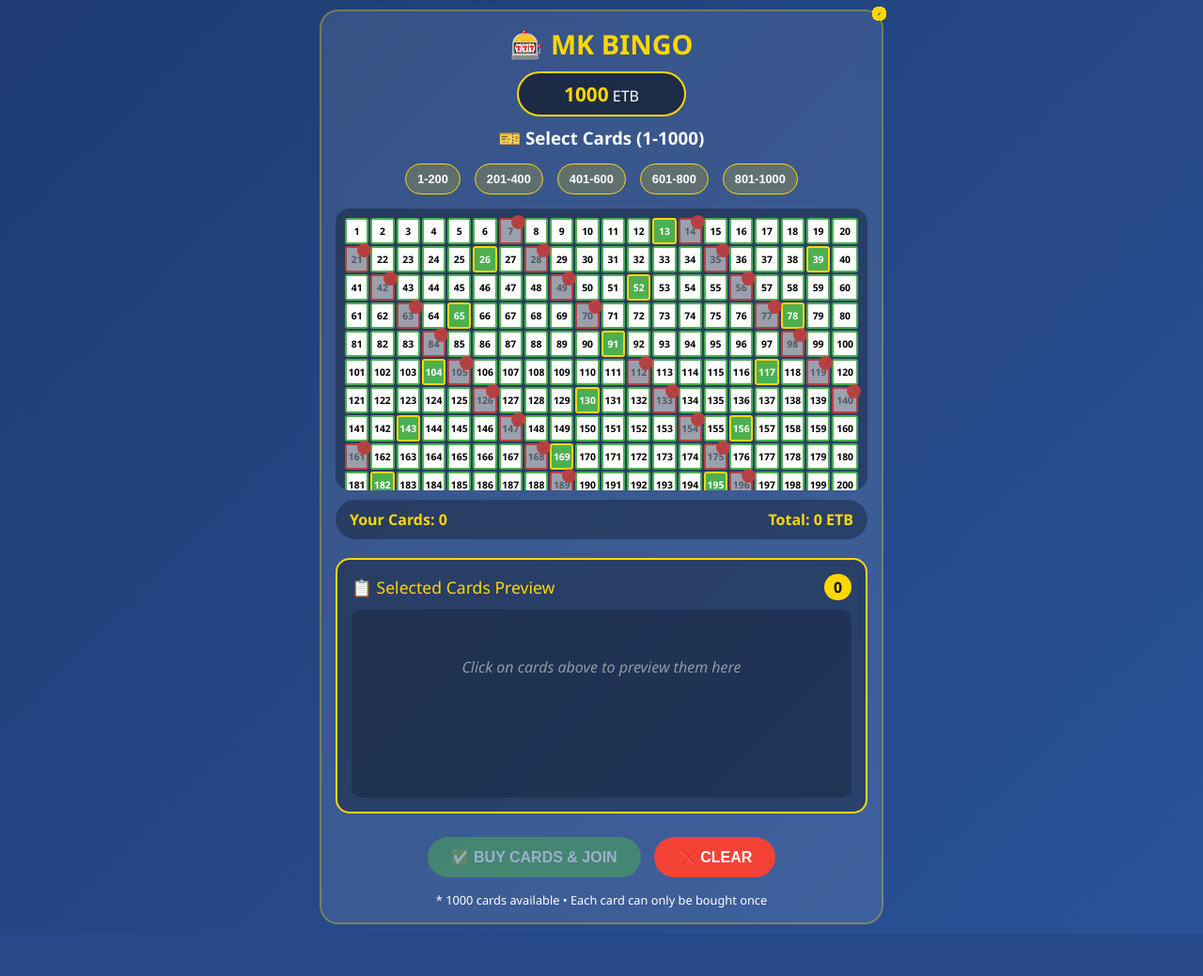
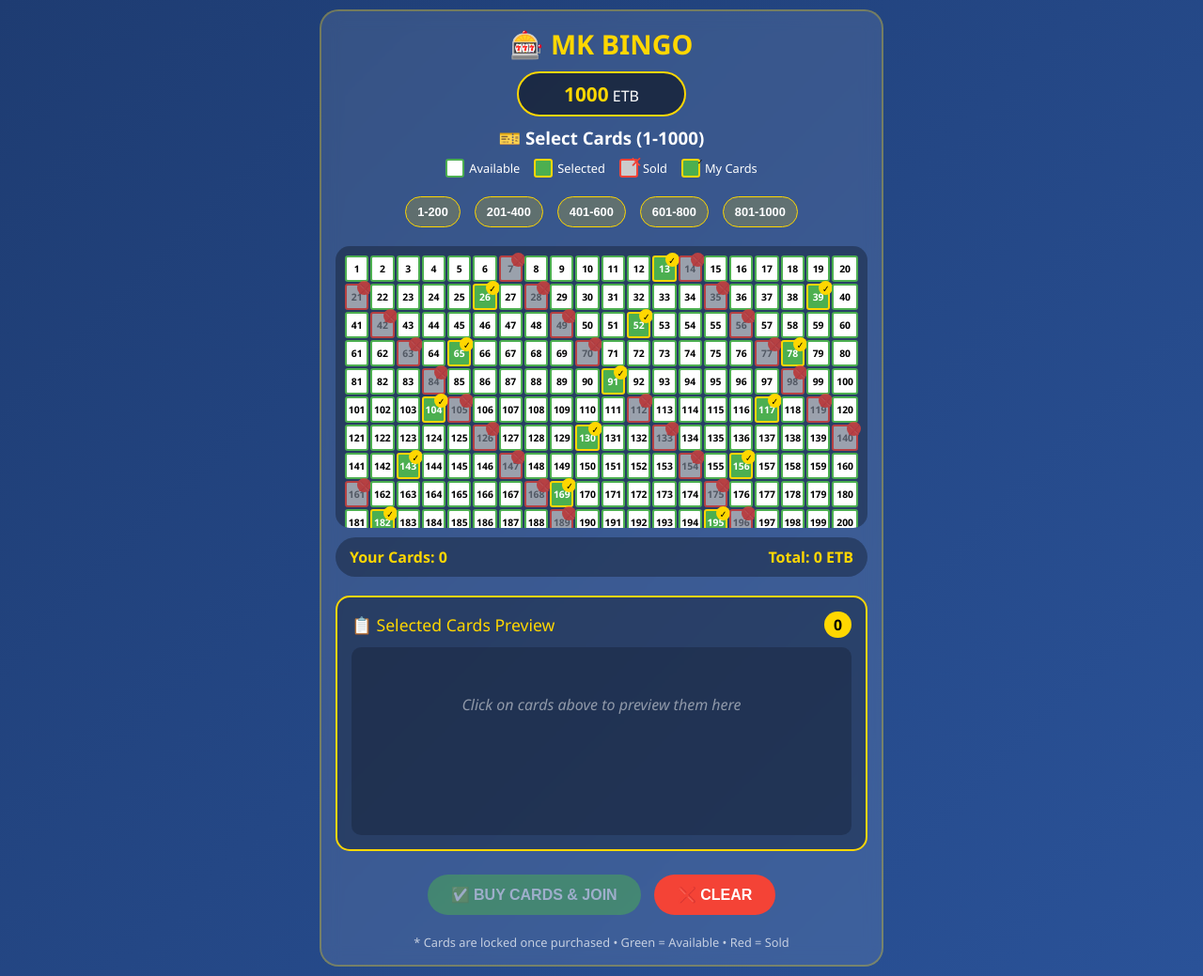
Before and after one commit to suedawel900-collab/Testbingo, a Flask app: page / in a window 1280 px wide. Shown: the whole page at 94% size. Before the commit the page ends 994 px from the top, so only its background shows below. Run offline with Flask 3, Linux system fonts and the light colour scheme; data that the repository does not hold is empty.

Commit message:
Update index.html

```diff
--- a/templates/index.html
+++ b/templates/index.html
@@ -3,7 +3,7 @@
 <head>
     <meta charset="UTF-8">
     <meta name="viewport" content="width=device-width, initial-scale=1.0, maximum-scale=1.0, user-scalable=no">
-    <title>MK BINGO - Card Preview Fixed</title>
+    <title>MK BINGO - Card Selection</title>
     <style>
         * {
             box-sizing: border-box;
@@ -53,7 +53,211 @@
             color: gold;
         }
 
-        /* ===== CARD PREVIEW SECTION - FIXED ===== */
+        /* Range Selector */
+        .range-selector {
+            display: flex;
+            gap: 5px;
+            flex-wrap: wrap;
+            justify-content: center;
+            margin: 15px 0;
+        }
+
+        .range-btn {
+            padding: 8px 12px;
+            font-size: 0.8em;
+            background: rgba(255,215,0,0.2);
+            border: 1px solid gold;
+            border-radius: 20px;
+            color: white;
+            cursor: pointer;
+            font-weight: bold;
+        }
+
+        .range-btn:hover {
+            background: gold;
+            color: black;
+        }
+
+        /* ===== CARD GRID - 1000 CARDS ===== */
+        .grid-container {
+            background: rgba(0,0,0,0.3);
+            border-radius: 15px;
+            padding: 10px;
+            margin: 10px 0;
+            max-height: 300px;
+            overflow-y: auto;
+        }
+
+        #grid {
+            display: grid;
+            grid-template-columns: repeat(20, 1fr);
+            gap: 2px;
+        }
+
+        /* CARD STATES - VISUALLY DISTINCT */
+        .box {
+            padding: 5px 0;
+            font-size: 0.65em;
+            text-align: center;
+            border-radius: 3px;
+            font-weight: bold;
+            transition: all 0.2s;
+            position: relative;
+        }
+
+        /* AVAILABLE - Can be bought */
+        .box.available {
+            background: white;
+            color: black;
+            border: 2px solid #4CAF50;
+            cursor: pointer;
+        }
+
+        .box.available:hover {
+            background: #4CAF50;
+            color: white;
+            transform: scale(1.1);
+            z-index: 10;
+        }
+
+        /* SELECTED - In your cart */
+        .box.selected {
+            background: #4CAF50;
+            color: white;
+            border: 2px solid gold;
+            cursor: pointer;
+        }
+
+        /* PURCHASED BY OTHERS - CANNOT BUY */
+        .box.purchased {
+            background: #cccccc;
+            color: #666666;
+            border: 2px solid #f44336;
+            cursor: not-allowed;
+            opacity: 0.7;
+            position: relative;
+        }
+
+        .box.purchased::after {
+            content: "❌";
+            position: absolute;
+            top: -5px;
+            right: -5px;
+            font-size: 10px;
+            background: #f44336;
+            color: white;
+            border-radius: 50%;
+            width: 15px;
+            height: 15px;
+            display: flex;
+            align-items: center;
+            justify-content: center;
+        }
+
+        /* YOUR OWN PURCHASED CARDS */
+        .box.own-purchased {
+            background: #4CAF50;
+            color: white;
+            border: 2px solid gold;
+            cursor: default;
+            opacity: 1;
+            position: relative;
+        }
+
+        .box.own-purchased::after {
+            content: "✓";
+            position: absolute;
+            top: -5px;
+            right: -5px;
+            font-size: 10px;
+            background: gold;
+            color: black;
+            border-radius: 50%;
+            width: 15px;
+            height: 15px;
+            display: flex;
+            align-items: center;
+            justify-content: center;
+        }
+
+        /* Legend */
+        .legend {
+            display: flex;
+            gap: 15px;
+            justify-content: center;
+            margin: 10px 0;
+            font-size: 0.8em;
+            flex-wrap: wrap;
+        }
+
+        .legend-item {
+            display: flex;
+            align-items: center;
+            gap: 5px;
+        }
+
+        .legend-color {
+            width: 20px;
+            height: 20px;
+            border-radius: 3px;
+        }
+
+        .color-available {
+            background: white;
+            border: 2px solid #4CAF50;
+        }
+
+        .color-selected {
+            background: #4CAF50;
+            border: 2px solid gold;
+        }
+
+        .color-purchased {
+            background: #cccccc;
+            border: 2px solid #f44336;
+            position: relative;
+        }
+
+        .color-purchased::after {
+            content: "❌";
+            position: absolute;
+            top: -5px;
+            right: -5px;
+            font-size: 8px;
+        }
+
+        .color-mine {
+            background: #4CAF50;
+            border: 2px solid gold;
+            position: relative;
+        }
+
+        .color-mine::after {
+            content: "✓";
+            position: absolute;
+            top: -5px;
+            right: -5px;
+            font-size: 8px;
+            color: black;
+        }
+
+        /* Summary Bar */
+        .summary-bar {
+            display: flex;
+            justify-content: space-between;
+            background: rgba(0,0,0,0.3);
+            padding: 10px 15px;
+            border-radius: 30px;
+            margin: 10px 0;
+            font-size: 1em;
+            font-weight: bold;
+        }
+
+        .summary-bar span {
+            color: gold;
+        }
+
+        /* Preview Section */
         .preview-section {
             margin: 20px 0;
             padding: 15px;
@@ -157,149 +361,6 @@
             font-style: italic;
         }
 
-        /* ===== 1000 CARD GRID ===== */
-        .grid-container {
-            background: rgba(0,0,0,0.3);
-            border-radius: 15px;
-            padding: 10px;
-            margin: 10px 0;
-            max-height: 300px;
-            overflow-y: auto;
-        }
-
-        #grid {
-            display: grid;
-            grid-template-columns: repeat(20, 1fr);
-            gap: 2px;
-        }
-
-        .box {
-            background: white;
-            color: black;
-            padding: 5px 0;
-            font-size: 0.65em;
-            text-align: center;
-            cursor: pointer;
-            border-radius: 3px;
-            border: 2px solid transparent;
-            font-weight: bold;
-            transition: all 0.2s;
-        }
-
-        /* AVAILABLE CARDS - Can be selected */
-        .box.available {
-            background: white;
-            border-color: #4CAF50;
-        }
-
-        .box.available:hover {
-            background: #4CAF50;
-            color: white;
-            transform: scale(1.1);
-            z-index: 10;
-        }
-
-        /* SELECTED CARDS - Currently in cart */
-        .box.selected {
-            background: #4CAF50;
-            color: white;
-            border-color: gold;
-        }
-
-        /* PURCHASED CARDS - CANNOT be selected by anyone */
-        .box.purchased {
-            background: #cccccc;
-            color: #666666;
-            cursor: not-allowed;
-            border-color: #f44336;
-            opacity: 0.7;
-            position: relative;
-            pointer-events: none; /* Prevents any clicks */
-        }
-
-        .box.purchased::after {
-            content: "❌";
-            position: absolute;
-            top: -5px;
-            right: -5px;
-            font-size: 0.6em;
-            background: #f44336;
-            color: white;
-            border-radius: 50%;
-            width: 15px;
-            height: 15px;
-            display: flex;
-            align-items: center;
-            justify-content: center;
-        }
-
-        /* MY PURCHASED CARDS - My own cards */
-        .box.own-purchased {
-            background: #4CAF50;
-            color: white;
-            border-color: gold;
-            cursor: default;
-            opacity: 1;
-            pointer-events: none; /* Cannot click again */
-        }
-
-        .box.own-purchased::after {
-            content: "✓";
-            position: absolute;
-            top: -5px;
-            right: -5px;
-            font-size: 0.6em;
-            background: gold;
-            color: black;
-            border-radius: 50%;
-            width: 15px;
-            height: 15px;
-            display: flex;
-            align-items: center;
-            justify-content: center;
-        }
-
-        /* Range Selector */
-        .range-selector {
-            display: flex;
-            gap: 5px;
-            flex-wrap: wrap;
-            justify-content: center;
-            margin: 10px 0;
-        }
-
-        .range-btn {
-            padding: 8px 12px;
-            font-size: 0.8em;
-            background: rgba(255,215,0,0.2);
-            border: 1px solid gold;
-            border-radius: 20px;
-            color: white;
-            cursor: pointer;
-            font-weight: bold;
-        }
-
-        .range-btn:hover {
-            background: gold;
-            color: black;
-        }
-
-        /* Summary Bar */
-        .summary-bar {
-            display: flex;
-            justify-content: space-between;
-            background: rgba(0,0,0,0.3);
-            padding: 10px 15px;
-            border-radius: 30px;
-            margin: 10px 0;
-            font-size: 1em;
-            font-weight: bold;
-        }
-
-        .summary-bar span {
-            color: gold;
-        }
-
         /* Buttons */
         button {
             padding: 12px 25px;
@@ -352,6 +413,14 @@
             to { top: 20px; }
         }
 
+        /* Footer */
+        .footer-info {
+            text-align: center;
+            font-size: 0.8em;
+            color: rgba(255,255,255,0.7);
+            margin-top: 15px;
+        }
+
         /* Page visibility */
         #selectPage, #waitingPage, #countdownPage, #gamePage {
             display: none;
@@ -375,6 +444,26 @@
         <div id="selectPage" class="active">
             <h3 style="text-align: center;">🎫 Select Cards (1-1000)</h3>
 
+            <!-- Legend - Shows what each color means -->
+            <div class="legend">
+                <div class="legend-item">
+                    <div class="legend-color color-available"></div>
+                    <span>Available</span>
+                </div>
+                <div class="legend-item">
+                    <div class="legend-color color-selected"></div>
+                    <span>Selected</span>
+                </div>
+                <div class="legend-item">
+                    <div class="legend-color color-purchased"></div>
+                    <span>Sold</span>
+                </div>
+                <div class="legend-item">
+                    <div class="legend-color color-mine"></div>
+                    <span>My Cards</span>
+                </div>
+            </div>
+
             <!-- Range Selector -->
             <div class="range-selector" id="rangeSelector"></div>
 
@@ -388,7 +477,7 @@
                 <span>Total: <span id="totalPrice">0</span> ETB</span>
             </div>
 
-            <!-- ===== CARD PREVIEW SECTION - NOW VISIBLE ===== -->
+            <!-- Card Preview Section -->
             <div class="preview-section">
                 <div class="preview-title">
                     <span>📋 Selected Cards Preview</span>
@@ -404,8 +493,8 @@
                 <button class="cancel-btn" onclick="cancelSelection()">❌ CLEAR</button>
             </div>
 
-            <div style="text-align:center; font-size:0.8em; margin-top:10px;">
-                * 1000 cards available • Each card can only be bought once
+            <div class="footer-info">
+                * Cards are locked once purchased • Green = Available • Red = Sold
             </div>
         </div>
 
@@ -419,21 +508,23 @@
         let playerBalance = {{ balance|default(1000) }};
         let userId = "{{ user_id|default('guest') }}";
 
-        // TRACK PURCHASED CARDS - These are UNAVAILABLE to everyone
-        let purchasedCards = new Set();  // Cards already bought by ANYONE
-        let myPurchasedCards = new Set(); // Cards bought by current user
+        // TRACK PURCHASED CARDS - These are LOCKED for others
+        let purchasedCards = new Set();  // Cards already bought by ANYONE (locked)
+        let myPurchasedCards = new Set(); // Cards bought by current user (my locked cards)
 
         let gameSettings = {
             cardPrice: 10
         };
 
+        const API_URL = window.location.origin;
+
         // ==================== INIT ====================
         window.onload = function() {
-            createNumberGrid();
-            createRangeSelector();
-            updateSummary();
-            updatePreview(); // Initialize preview
-            loadPurchasedCards(); // Load purchased cards from server
+            createNumberGrid();      // Create 1000 cards
+            createRangeSelector();   // Create navigation buttons
+            updateSummary();         // Update selected count
+            updatePreview();         // Initialize preview
+            loadPurchasedCards();    // Load purchased cards from server
         };
 
         // ==================== LOAD PURCHASED CARDS ====================
@@ -443,7 +534,7 @@
                 let data = await response.json();
 
                 if (data.success) {
-                    // Mark all purchased cards
+                    // Mark all purchased cards (these are LOCKED)
                     purchasedCards = new Set(data.purchased || []);
 
                     // Mark user's own cards
@@ -452,14 +543,14 @@
                     updateGridDisplay();
                 }
             } catch (e) {
-                console.log('Using demo purchased cards');
-                // Demo data - mark some cards as purchased
+                console.log('Using demo data');
+                // Demo data - mark some cards as purchased/locked
                 for (let i = 1; i <= 1000; i++) {
-                    if (i % 7 === 0) { // Every 7th card is purchased
+                    if (i % 7 === 0) { // Every 7th card is locked (bought by others)
                         purchasedCards.add(i);
                     }
                 }
-                // Mark some as user's cards
+                // Mark some as user's own locked cards
                 for (let i = 1; i <= 1000; i++) {
                     if (i % 13 === 0) {
                         myPurchasedCards.add(i);
@@ -511,13 +602,13 @@
 
         // ==================== HANDLE CARD CLICK ====================
         function handleCardClick(cardNumber, box) {
-            // CHECK 1: Is card already purchased by someone else?
+            // CHECK 1: Is card already purchased by someone else? (LOCKED)
             if (purchasedCards.has(cardNumber) && !myPurchasedCards.has(cardNumber)) {
-                showMessage(`❌ Card #${cardNumber} is already purchased by another player!`);
+                showMessage(`❌ Card #${cardNumber} is already purchased and LOCKED!`);
                 return;
             }
 
-            // CHECK 2: Is this my own purchased card? (can't select again)
+            // CHECK 2: Is this my own purchased card? (already locked for me)
             if (myPurchasedCards.has(cardNumber)) {
                 showMessage(`ℹ️ Card #${cardNumber} is already in your collection`);
                 return;
@@ -541,7 +632,7 @@
             }
 
             updateSummary();
-            updatePreview(); // Update preview when cards are selected
+            updatePreview();
             updateConfirmButton();
         }
 
@@ -551,11 +642,11 @@
                 let box = document.getElementById(`card-${i}`);
                 if (!box) continue;
 
-                // Priority 1: User's own purchased cards
+                // Priority 1: User's own purchased cards (locked for user)
                 if (myPurchasedCards.has(i)) {
                     box.className = "box own-purchased";
                 }
-                // Priority 2: Cards purchased by others
+                // Priority 2: Cards purchased by others (LOCKED for everyone else)
                 else if (purchasedCards.has(i)) {
                     box.className = "box purchased";
                 }
@@ -570,7 +661,7 @@
             }
         }
 
-        // ==================== UPDATE PREVIEW - FIXED ====================
+        // ==================== UPDATE PREVIEW ====================
         function updatePreview() {
             let container = document.getElementById('previewContainer');
             let previewCount = document.getElementById('previewCount');
@@ -704,7 +795,7 @@
             }
 
             if (conflicts.length > 0) {
-                showMessage(`❌ Cards ${conflicts.join(', ')} were just purchased by others!`);
+                showMessage(`❌ Cards ${conflicts.join(', ')} were just purchased and LOCKED by others!`);
                 // Remove conflicts from selection
                 conflicts.forEach(cardNum => {
                     delete selectedCards[cardNum];
@@ -725,7 +816,7 @@
             playerBalance -= total;
             document.getElementById("playerBalance").innerText = playerBalance;
 
-            // Mark cards as purchased
+            // Mark cards as purchased (LOCK them for others)
             for (let cardNum in selectedCards) {
                 let num = parseInt(cardNum);
                 purchasedCards.add(num);
@@ -739,7 +830,7 @@
             updatePreview();
             updateConfirmButton();
 
-            showMessage(`✅ Successfully purchased ${count} cards!`);
+            showMessage(`✅ Successfully purchased ${count} cards! They are now LOCKED for others`);
 
             // Send to server
             try {
@@ -765,14 +856,14 @@
             }
         }
 
-        // ==================== SIMULATE OTHER PLAYERS BUYING (for testing) ====================
+        // ==================== SIMULATE OTHER PLAYERS BUYING ====================
         function simulateOtherPlayerPurchase() {
             setInterval(() => {
                 let randomCard = Math.floor(Math.random() * 1000) + 1;
                 if (!purchasedCards.has(randomCard) && !selectedCards[randomCard]) {
                     purchasedCards.add(randomCard);
                     updateGridDisplay();
-                    showMessage(`👤 Another player bought card #${randomCard}`);
+                    showMessage(`👤 Another player bought and LOCKED card #${randomCard}`);
                 }
             }, 15000);
         }
```
